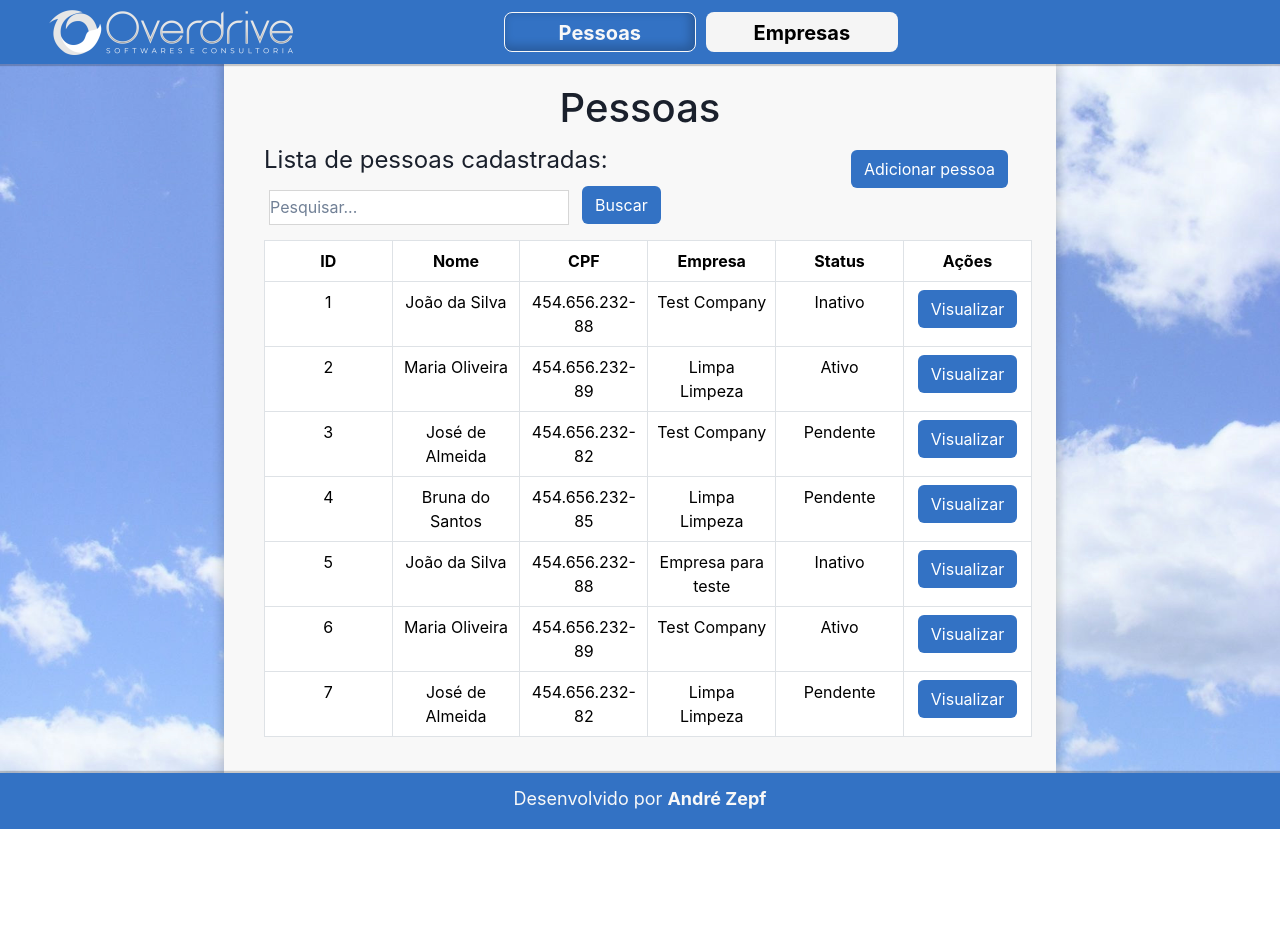
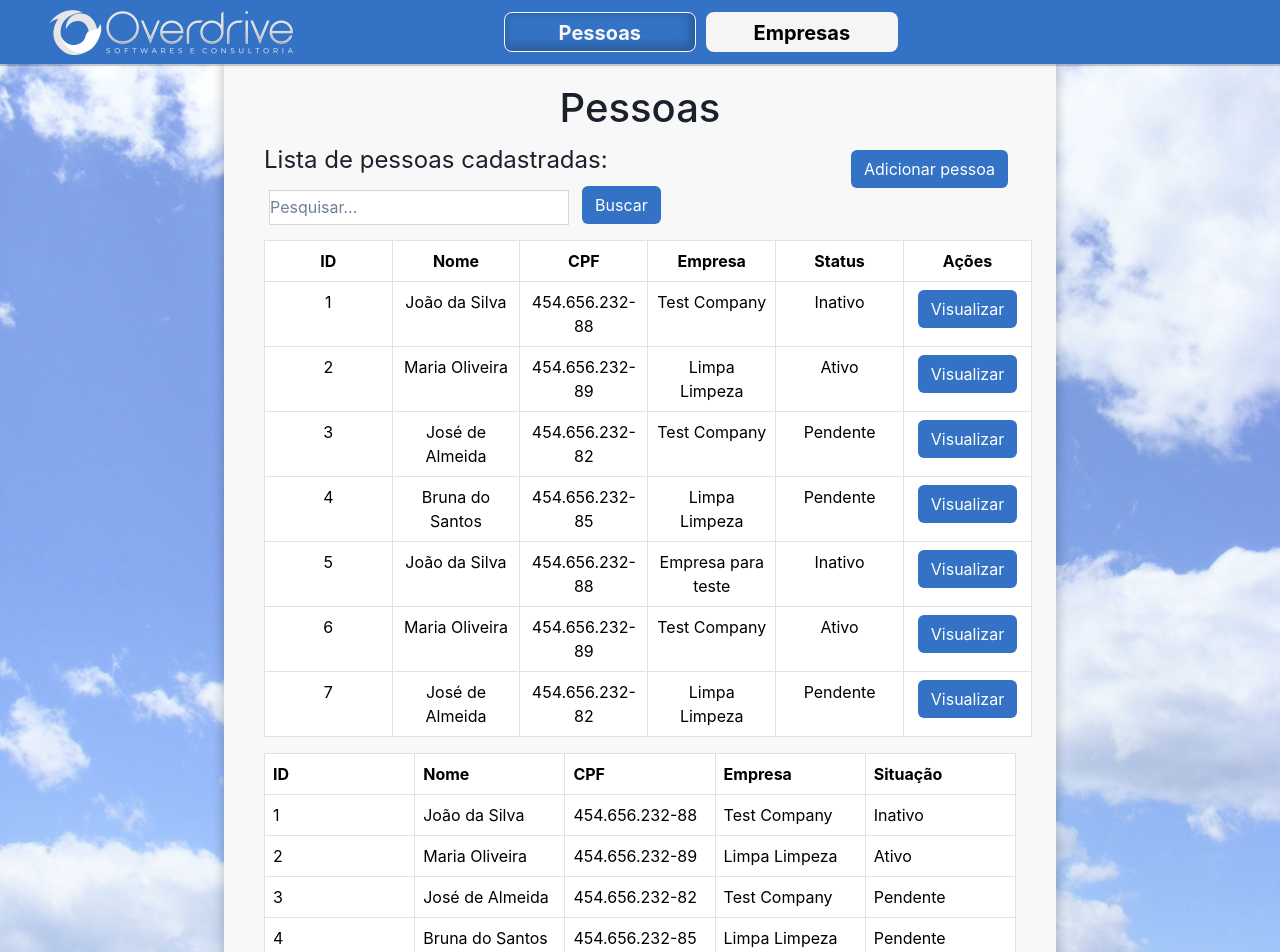
Before and after one commit to Andrezepf/projeto-2-overdrive, a React (Vite) app in the folder projeto-2-overdrive/: page /pessoa in a window 1280 px wide. Shown: the top 952 px of the page. Before the commit the page ends 829 px from the top, so only its background shows below. Built offline with nearby package versions, Linux system fonts and the light colour scheme; data requests are answered from the project's data file.

Commit message:
inicio nova tabela

```diff
--- /dev/null
+++ b/projeto-2-overdrive/src/components/Tabela.css
@@ -0,0 +1,19 @@
+.th, .td { box-shadow: "inset 0 0 0 1px #424242" };
+    .th {
+      position: relative;
+      display: flex;
+      justify-content: center;
+      align-items: center;
+      color: gray.400;
+      padding: 0.5rem;
+      font-weight: bold;
+      font-size: xs;
+      text-transform: uppercase;
+      text-align: center;
+    }
+    .td > input {
+
+      padding: 0.2rem;
+      background: transparent;
+      max-width: 100%;
+    }
--- a/projeto-2-overdrive/src/components/Tabela.jsx
+++ b/projeto-2-overdrive/src/components/Tabela.jsx
@@ -1,4 +1,4 @@
-import { useState } from "react";
+import { useEffect, useState } from "react";
 import { Box, Button, ButtonGroup, Icon, Text } from "@chakra-ui/react";
 import {
   flexRender,
@@ -8,11 +8,72 @@ import {
   getSortedRowModel,
   useReactTable,
 } from "@tanstack/react-table";
+import dataPessoa from "../data";
+import './Tabela.css'
+
+
+const columns = [
+  {
+    acessorKey: 'id',
+    header: "ID",
+    cell: (props) => <p>{props.getValue()}</p>
+  },
+  {
+    acessorKey: 'nome',
+    header: "Nome",
+    cell: (props) => <p>{props.getValue()}</p>
+  },
+  {
+    acessorKey: 'cpf',
+    header: "CPF",
+    cell: (props) => <p>{props.getValue()}</p>,
+  },
+  {
+    acessorKey: 'empresa',
+    header: "Empresa",
+    cell: (props) => <p>{props.getValue()}</p>,
+  },
+  {
+    acessorKey: 'situacao',
+    header: "Situação",
+    cell: (props) => <p>{props.getValue()}</p>
+  }
+]
 
 const Tabela = () => {
+  const [data, setData] = useState(dataPessoa)
+  const table = useReactTable({
+    data,
+    columns,
+    getCoreRowModel: getCoreRowModel()
+  })
+
+
+  console.log(table.getHeaderGroups())
   return (
     <Box>
-
+      <Box className="table" w={table.getTotalSize}>
+        {table.getHeaderGroups().map((headerGroup) => (<Box className="tr" key={headerGroup.id}>
+          {headerGroup.headers.map(
+            (header) => (<Box className="th" key={header.id}>
+              {header.column.columnDef.header}
+            </Box>
+          ))}
+        </Box>
+        ))}
+        {
+          table.getRowModel().rows.map((row) => (<Box className="tr" key={row.id}>
+            {row.getVisibleCells().map((cell) => (<Box className="td" key={cell.id}>
+            {
+              flexRender(
+                cell.column.columnDef.cell,
+                cell.getContext()
+              )
+            }
+            </Box>))}
+          </Box>))
+        }
+      </Box>
     </Box>
   )
 }
--- /dev/null
+++ b/projeto-2-overdrive/src/components/Tabela2.jsx
@@ -0,0 +1,89 @@
+import {
+    flexRender,
+    getCoreRowModel,
+    getFilteredRowModel,
+    getPaginationRowModel,
+    getSortedRowModel,
+    useReactTable,
+  } from '@tanstack/react-table'
+  import { useMemo, useState } from 'react'
+  import mData from '../db2.json'
+
+
+
+const Tabela2 = () => {
+
+const data = useMemo(() => mData, [])
+//const [data, setData] = useState(mData)
+
+const columns = [
+    {
+        accessorKey: 'id',
+        header: "ID",
+        //cell: (props) => <p>{props.getValue()}</p>
+      },
+      {
+        accessorKey: 'nome',
+        header: "Nome",
+        //cell: (props) => <p>{props.getValue()}</p>
+      },
+      {
+        accessorKey: 'cpf',
+        header: "CPF",
+        //cell: (props) => <p>{props.getValue()}</p>,
+      },
+      {
+        accessorKey: 'empresa',
+        header: "Empresa",
+        //cell: (props) => <p>{props.getValue()}</p>,
+      },
+      {
+        accessorKey: 'situacao',
+        header: "Situação",
+        //cell: (props) => <p>{props.getValue()}</p>
+      }
+]
+
+
+
+
+
+
+
+
+
+
+
+
+const table = useReactTable({data, columns, getCoreRowModel: getCoreRowModel()})
+
+  return (
+    <div>
+        <table className='table table-hover table-bordered'>
+            <thead>
+            {table.getHeaderGroups().map(headerGroup => (
+                <tr key={headerGroup.id}>
+                    {headerGroup.headers.map(header => <th key={header.id}>
+                        {flexRender(header.column.columnDef.header, header.getContext())}
+                    </th>)}
+                </tr>
+            ))}
+            </thead>
+            <tbody>
+                {table.getRowModel().rows.map(row => (
+                    <tr key={row.id}>
+                        {row.getVisibleCells().map(cell => (
+                            <td key={cell.id}>
+                                {flexRender(cell.column.columnDef.cell, cell.getContext())}
+                            </td>
+                        ))}
+                    </tr>
+                ))}
+
+            </tbody>
+        </table>
+    </div>
+  )
+}
+
+export default Tabela2
--- /dev/null
+++ b/projeto-2-overdrive/src/data.js
@@ -0,0 +1,18 @@
+const dataPessoa = [
+    {
+        id: 1,
+        nome: "João da Silva",
+        cpf: "454.656.232-88",
+        empresa: "Test Company",
+        situacao: "Inativo"
+    },
+    {
+        id: 2,
+        nome: "Maria Oliveira",
+        cpf: "454.656.232-89",
+        empresa: "Limpa Limpeza",
+        situacao: "Ativo"
+    }
+]
+
+export default dataPessoa;
--- /dev/null
+++ b/projeto-2-overdrive/src/db2.json
@@ -0,0 +1,129 @@
+        [
+            {
+                "id": 1,
+                "nome": "João da Silva",
+                "cpf": "454.656.232-88",
+                "telefone": "(19) 3333-3333",
+                "usuario": "joao.silva",
+                "situacao": "Inativo",
+                "empresa": "Test Company"
+            },
+            {
+                "id": 2,
+                "nome": "Maria Oliveira",
+                "cpf": "454.656.232-89",
+                "telefone": "(19) 3333-3333",
+                "usuario": "maria.oliveira",
+                "situacao": "Ativo",
+                "empresa": "Limpa Limpeza"
+            },
+            {
+                "id": 3,
+                "nome": "José de Almeida",
+                "cpf": "454.656.232-82",
+                "telefone": "(19) 3333-3333",
+                "usuario": "jose.almeida",
+                "situacao": "Pendente",
+                "empresa": "Test Company"
+            },
+            {
+                "id": 4,
+                "nome": "Bruna do Santos",
+                "cpf": "454.656.232-85",
+                "telefone": "(19)4444-4444",
+                "usuario": "bruna.santos",
+                "situacao": "Pendente",
+                "empresa": "Limpa Limpeza"
+            },
+            {
+                "id": 5,
+                "nome": "João da Silva",
+                "cpf": "454.656.232-88",
+                "telefone": "(19)3333-3333",
+                "usuario": "joao.silva",
+                "situacao": "Inativo",
+                "empresa": "Empresa para teste"
+            },
+            {
+                "id": 6,
+                "nome": "Maria Oliveira",
+                "cpf": "454.656.232-89",
+                "telefone": "(19) 3333-3333",
+                "usuario": "maria.oliveira",
+                "situacao": "Ativo",
+                "empresa": "Test Company"
+            },
+            {
+                "id": 7,
+                "nome": "José de Almeida",
+                "cpf": "454.656.232-82",
+                "telefone": "(19) 3333-3333",
+                "usuario": "jose.almeida",
+                "situacao": "Pendente",
+                "empresa": "Limpa Limpeza"
+            },
+            {
+                "id": 8,
+                "nome": "João da Silva",
+                "cpf": "454.656.232-88",
+                "telefone": "(19) 3333-3333",
+                "usuario": "joao.silva",
+                "situacao": "Inativo",
+                "empresa": "Test Company"
+            },
+            {
+                "id": 9,
+                "nome": "Maria Oliveira",
+                "cpf": "454.656.232-89",
+                "telefone": "(19) 3333-3333",
+                "usuario": "maria.oliveira",
+                "situacao": "Ativo",
+                "empresa": "Limpa Limpeza"
+            },
+            {
+                "id": 10,
+                "nome": "José de Almeida",
+                "cpf": "454.656.232-82",
+                "telefone": "(19) 3333-3333",
+                "usuario": "jose.almeida",
+                "situacao": "Pendente",
+                "empresa": "Test Company"
+            },
+            {
+                "id": 11,
+                "nome": "Bruna do Santos",
+                "cpf": "454.656.232-85",
+                "telefone": "(19)4444-4444",
+                "usuario": "bruna.santos",
+                "situacao": "Pendente",
+                "empresa": "Limpa Limpeza"
+            },
+            {
+                "id": 12,
+                "nome": "João da Silva",
+                "cpf": "454.656.232-88",
+                "telefone": "(19)3333-3333",
+                "usuario": "joao.silva",
+                "situacao": "Inativo",
+                "empresa": "Empresa para teste"
+            },
+            {
+                "id": 13,
+                "nome": "Maria Oliveira",
+                "cpf": "454.656.232-89",
+                "telefone": "(19) 3333-3333",
+                "usuario": "maria.oliveira",
+                "situacao": "Ativo",
+                "empresa": "Test Company"
+            },
+            {
+                "id": 14,
+                "nome": "José de Almeida",
+                "cpf": "454.656.232-82",
+                "telefone": "(19) 3333-3333",
+                "usuario": "jose.almeida",
+                "situacao": "Pendente",
+                "empresa": "Limpa Limpeza"
+            }
+
+]
--- a/projeto-2-overdrive/src/pages/Pessoa.jsx
+++ b/projeto-2-overdrive/src/pages/Pessoa.jsx
@@ -2,6 +2,9 @@ import { Link, useNavigate } from "react-router-dom"
 import React, { useState, useEffect } from "react";
 import './Pessoa.css'
 import Message from "../components/Message";
+import Tabela from "../components/Tabela";
+import { Box, Heading } from "@chakra-ui/react";
+import Tabela2 from "../components/Tabela2";
 
 
 
@@ -82,6 +85,9 @@ const Pessoa = () => {
           </table>
         </div>
 
+          <Tabela2/>
+
+
     </div>
   )
 }
```
